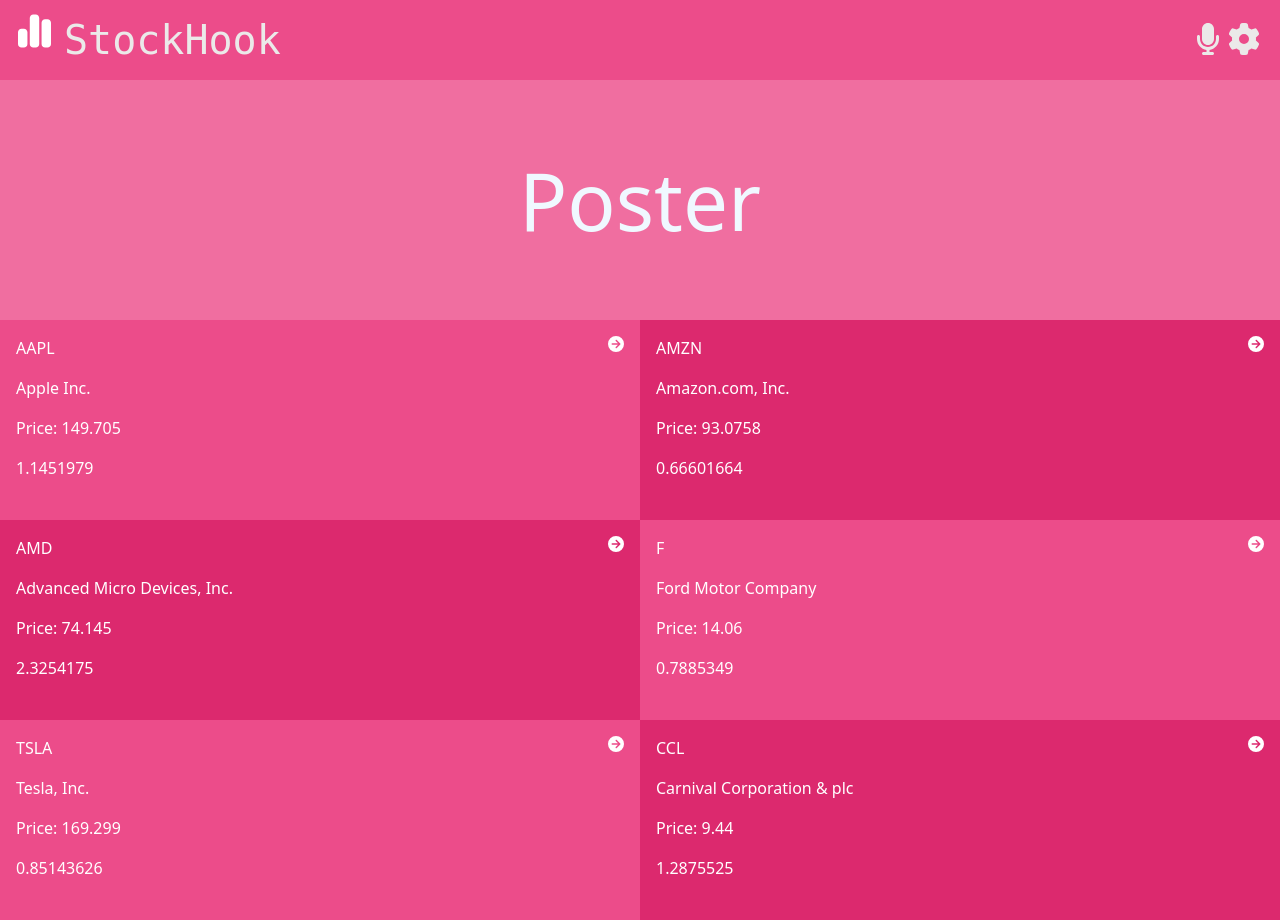
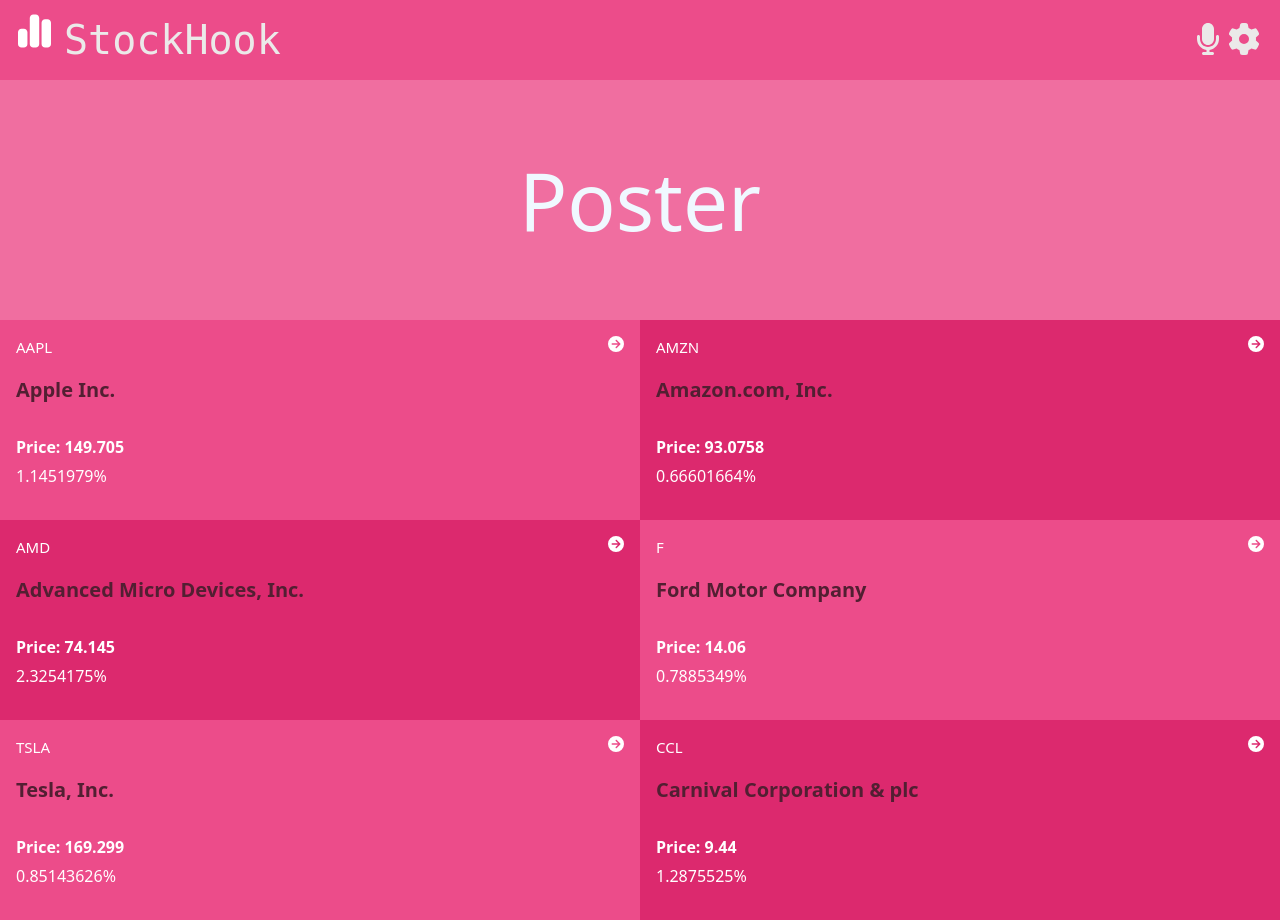
Before and after one commit to KareemWilson/StockHook, a React (Create React App) app: page / in a window 1280 px wide. Built offline with nearby package versions, Linux system fonts and the light colour scheme.

Commit message:
Add some css

```diff
--- a/src/App.css
+++ b/src/App.css
@@ -52,6 +52,27 @@
 .darker-stock:hover {
   background-color: #953c5c;
   color: white;
+}
+
+.symbol {
+  font-size: 15px;
+}
+
+.name {
+  font-size: 20px;
+  font-weight: 700;
+  color: #521f32;
+}
+
+.price {
+  margin-top: 30px;
+  margin-bottom: 5px;
+  font-weight: 700;
+}
+
+.percentage {
+  margin: 0;
+  padding: 0;
 }
 
 .details-icon {
--- a/src/Components/NavBar/Stock.jsx
+++ b/src/Components/NavBar/Stock.jsx
@@ -21,7 +21,10 @@
         {' '}
         {price}
       </p>
-      <p className="percentage">{changesPercentage}</p>
+      <p className="percentage">
+        {changesPercentage}
+        %
+      </p>
     </Link>
   );
 }
```
